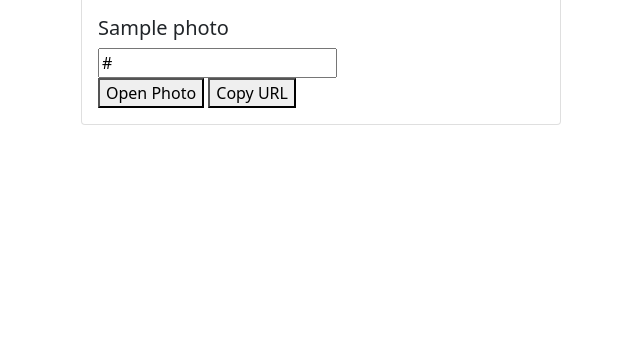
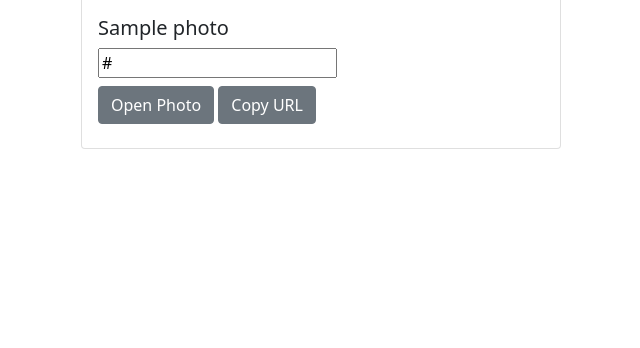
Before and after one commit to chuckchoiboi/snapper, a Django app: template main_app/templates/photos/detail.html in a window 1280 px wide. Shown: the part 129-477 px from the top of the page, without its empty margins (319-959 px from the left). Run offline with Django 3.2, Linux system fonts and the light colour scheme; the template is opened without the code that fills it: values that come from a table or form of the project are taken from there, others are empty; tables that the repository leaves empty hold one stand-in row (values such as "Sample post"); some libraries are stand-ins or nearby versions.

Commit message:
photo detail layout change

```diff
--- a/main_app/templates/photos/detail.html
+++ b/main_app/templates/photos/detail.html
@@ -2,20 +2,23 @@
 <h1>You do not have access to this photo.</h1>
 {% else %}
 <div class="card mx-auto my-5" style="width: 30rem">
-  {% if photo.author == user %}
-  <div class="card-action mx-3">
-    <a href="{% url 'photos_update' photo.id %}">Edit</a>
-    <a href="{% url 'photos_delete' photo.id %}">Delete</a>
-  </div>
-  {% endif %}
-
   <img src="{{photo.url}}" class="card-img-top" alt="{{ photo.title }}" />
   <div class="card-body">
-    <h5 class="card-title">{{ photo.title }}</h5>
+    <div class="d-flex justify-content-between">
+      <h5 class="card-title">{{ photo.title }}</h5>
+      {% if photo.author == user %}
+      <div class="card-action mx-3">
+        <a class="btn btn-warning" href="{% url 'photos_update' photo.id %}">Edit</a>
+        <a class="btn btn-danger" href="{% url 'photos_delete' photo.id %}">Delete</a>
+      </div>
+      {% endif %}
+    </div>
     <input id="photo-url" type="text" value="{{ photo.url }}" style="display: block" />
-    <div class="photo-buttons">
-      <button onclick="location.href='{{ photo.url }}'" type="button">Open Photo</button>
-      <button onclick="copyUrl()" type="button">Copy URL</button>
+    <div class="photo-buttons my-2">
+      <button class="btn btn-secondary" onclick="location.href='{{ photo.url }}'" type="button">
+        Open Photo
+      </button>
+      <button class="btn btn-secondary" onclick="copyUrl()" type="button">Copy URL</button>
     </div>
   </div>
 </div>
```
